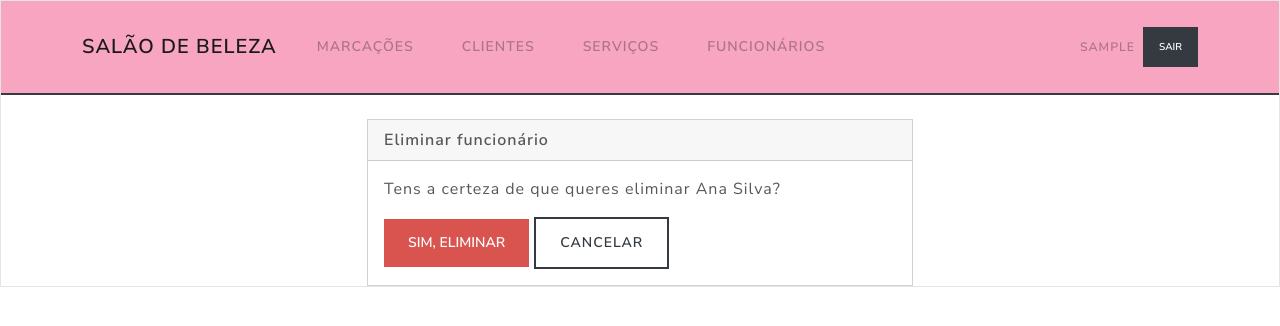
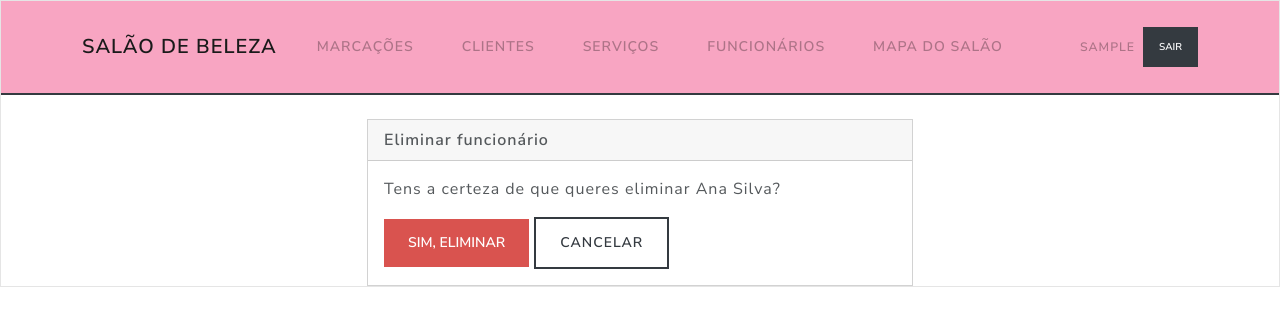
Before and after one commit to RLair-bit/Salao-Beleza-MTR, a Django app: page /funcionarios/1/eliminar/ in a window 1280 px wide. Shown: the top 326 px of the page. Run offline with Django 5.2, Linux system fonts and the light colour scheme; the visitor is signed in with stand-in values (Sample User, id 1); data comes from the database, SQL or seed files in the repository.

Commit message:
Adiciona mapa do salao ao menu

```diff
--- a/templates/base.html
+++ b/templates/base.html
@@ -58,6 +58,11 @@
                 <li class="nav-item"><a class="nav-link" href="#">Clientes</a></li>
                 <li class="nav-item"><a class="nav-link" href="#">Serviços</a></li>
                 <li class="nav-item"><a class="nav-link" href="{% url 'funcionarios:lista' %}">Funcionários</a></li>
+                <li class="nav-item">
+    <a class="nav-link" href="{% url 'mapa:mapa' %}">
+        Mapa do Salão
+    </a>
+</li>
             </ul>
             {% if user.is_authenticated %}
     <span class="navbar-text me-2 small">{{ user.username }}</span>
```
